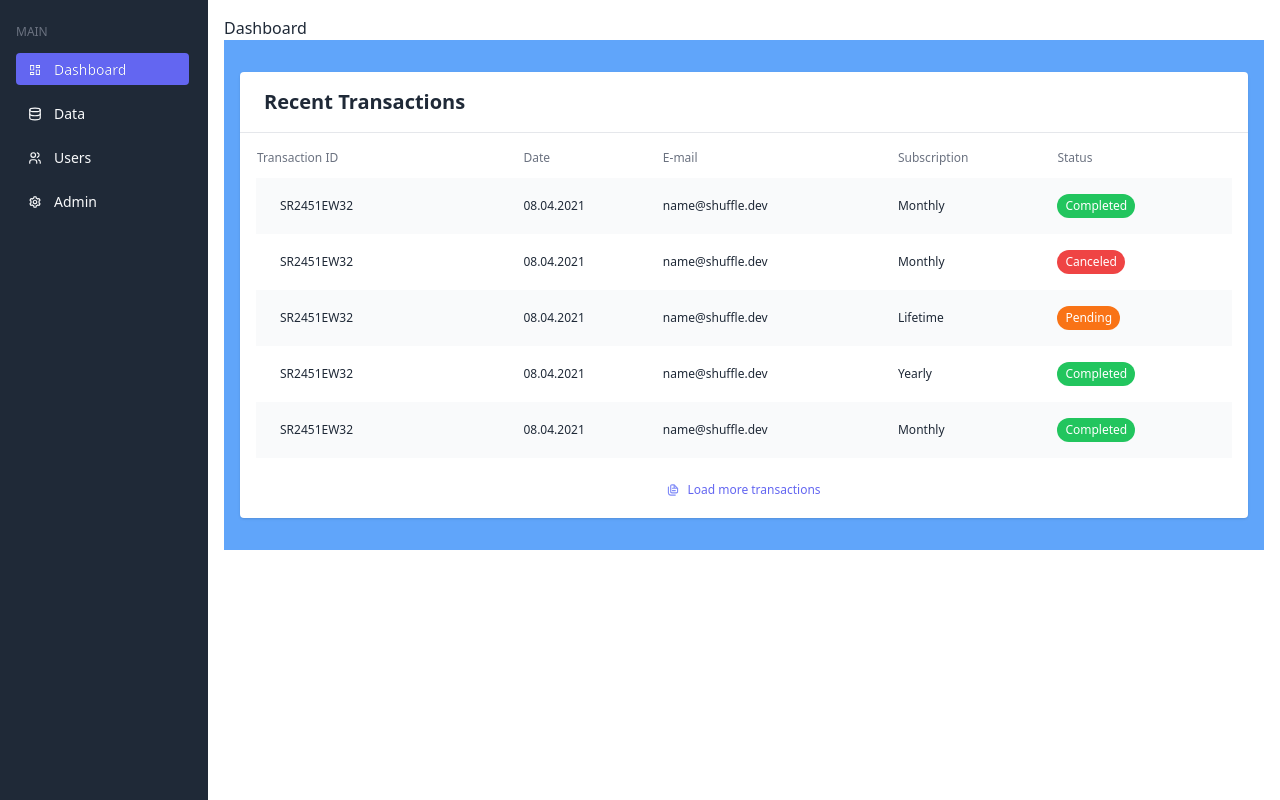
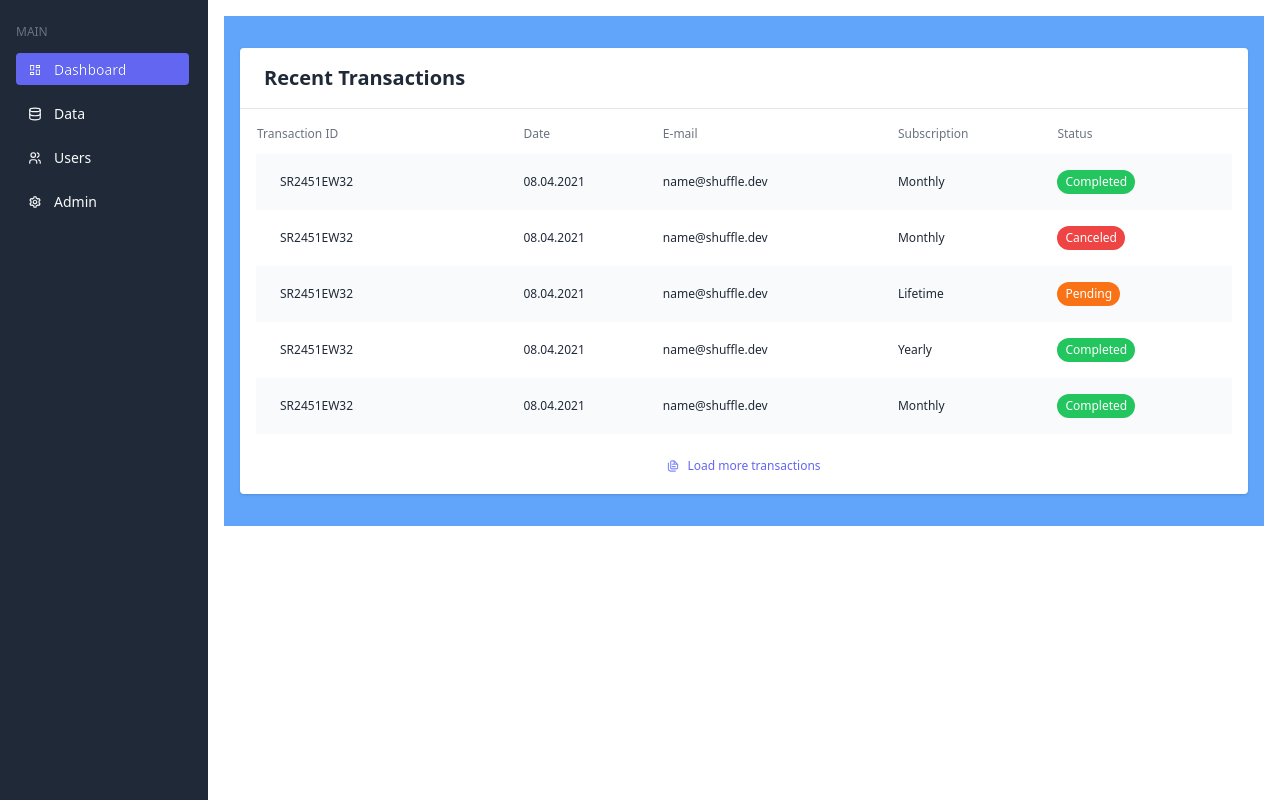
Before and after one commit to Moult-ux/framer-motion-test, a React (Create React App) app: page / in a window 1280 px wide. Built offline with nearby package versions, Linux system fonts and the light colour scheme.

Commit message:
retest animatedpage

```diff
--- a/src/App.tsx
+++ b/src/App.tsx
@@ -1,68 +1,12 @@
 import React, { useState, useEffect } from "react";
 import { motion, AnimatePresence, useAnimation, Variants } from "framer-motion";
 import { NavBar } from "./components/NavBar";
-import { GridSample } from "./components/GridSample";
-import { FormsSample } from "./components/FormsSample";
-import { UsersSample } from "./components/UsersSample";
-import { TableSample } from "./components/TableSample";
-
-const exitDistance = 600;
-const pageMotionVariants: Variants = {
-  top: {
-    opacity: 0,
-    y: -exitDistance,
-  },
-  bottom: {
-    opacity: 0,
-    y: exitDistance,
-  },
-  normal: {
-    opacity: 1,
-    y: 0,
-  },
-};
+import { AnimatedContainer } from "./components/AnimatedContainer";
 
 function App() {
   const [selectedMenuId, setSelectedMenuID] = useState(0);
   const [lastSelectedMenuId, setLastSelectedMenuID] = useState(0);
-  const [fromTop, setFromTop] = useState(1);
-  const menu0Animation = useAnimation();
-  const menu1Animation = useAnimation();
-  const menu2Animation = useAnimation();
-  const menu3Animation = useAnimation();
-  enum Direction {
-    TOP = "top",
-    BOTTOM = "bottom",
-    NORMAL = "normal",
-  }
-  useEffect(() => {
-    //Exiting page animation
-    animatePage(
-      fromTop === 1 ? Direction.TOP : Direction.BOTTOM,
-      lastSelectedMenuId
-    );
-    //Entering page animation
-    animatePage(Direction.NORMAL, selectedMenuId);
-  }, [selectedMenuId, fromTop]);
-
-  function animatePage(direction: Direction, menuId: number) {
-    switch (menuId) {
-      case 0:
-        menu0Animation.start(direction);
-        break;
-      case 1:
-        menu1Animation.start(direction);
-        break;
-      case 2:
-        menu2Animation.start(direction);
-        break;
-      case 3:
-        menu3Animation.start(direction);
-        break;
-      default:
-        break;
-    }
-  }
+  const [menuIsGoingDown, setMenuIsGoingDown] = useState(1);
 
   const selectedMenuIdCallBack = (id: number) => {
     const lastSelectedMenuId = selectedMenuId;
@@ -70,75 +14,25 @@ function App() {
     setSelectedMenuID(id);
     const menuIsGoingDown = id >= lastSelectedMenuId;
 
-    menuIsGoingDown ? setFromTop(1) : setFromTop(-1);
-    console.log("goging dowdn : " + menuIsGoingDown);
+    menuIsGoingDown ? setMenuIsGoingDown(1) : setMenuIsGoingDown(-1);
   };
 
   return (
     <div className="w-screen h-screen">
-      {/* <motion.div whileHover={{ scale: 1.05 }} whileTap={{ scale: 1 }}>
-        <button className="btn">Bouton daisyUi framer</button>
-      </motion.div> */}
+      <AnimatePresence>
         <div className="flex">
           <NavBar
             selectedMenuId={selectedMenuId}
             lastSelectedMenuId={lastSelectedMenuId}
             selectedMenuIdCallBack={selectedMenuIdCallBack}
           />
-
-        <div
-          className="w-10/12 m-4 overflow-hidden"
-          onClick={() => {
-            console.log("clicked");
-          }}
-        >
-          {selectedMenuId === 0 && (
-            <motion.div
-              variants={pageMotionVariants}
-              initial={fromTop === 1 ? "top" : "bottom"}
-              animate={menu0Animation}
-              transition={{ duration: 2 }}
-            >
-              <h1>Dashboard</h1>
-              <GridSample />
-            </motion.div>
-          )}
-
-          {selectedMenuId === 1 && (
-            <motion.div
-              variants={pageMotionVariants}
-              initial={fromTop === 1 ? "top" : "bottom"}
-              animate={menu1Animation}
-              transition={{ duration: 2 }}
-            >
-              <h1>Data</h1>
-              <TableSample />
-            </motion.div>
-          )}
-          {selectedMenuId === 2 && (
-            <motion.div
-              variants={pageMotionVariants}
-              initial={fromTop === 1 ? "top" : "bottom"}
-              animate={menu2Animation}
-              transition={{ duration: 2 }}
-            >
-              <h1>Forms</h1>
-              <FormsSample />
-            </motion.div>
-          )}
-          {selectedMenuId === 3 && (
-            <motion.div
-              variants={pageMotionVariants}
-              initial={fromTop === 1 ? "top" : "bottom"}
-              animate={menu3Animation}
-              transition={{ duration: 2 }}
-            >
-              <h1>Users</h1>
-              <UsersSample />
-            </motion.div>
-          )}
+          <AnimatedContainer
+            menuIsGoingDown={menuIsGoingDown}
+            selectedMenuId={selectedMenuId}
+            key={selectedMenuId}
+          />
         </div>
-      </div>
+      </AnimatePresence>
     </div>
   );
 }
--- /dev/null
+++ b/src/components/AnimatedContainer.tsx
@@ -0,0 +1,37 @@
+import React from "react";
+import { GridSample } from "./GridSample";
+import { FormsSample } from "./FormsSample";
+import { UsersSample } from "./UsersSample";
+import { TableSample } from "./TableSample";
+import AnimatedPage from "./AnimatedPage";
+
+export const AnimatedContainer = (props: {
+  selectedMenuId: number;
+  menuIsGoingDown: number;
+}) => {
+  return (
+    <div className="w-10/12 m-4 overflow-hidden">
+      {props.selectedMenuId === 0 && (
+        <AnimatedPage menuIsGoingDown={props.menuIsGoingDown}>
+          <GridSample />
+        </AnimatedPage>
+      )}
+
+      {props.selectedMenuId === 1 && (
+        <AnimatedPage menuIsGoingDown={props.menuIsGoingDown}>
+          <TableSample />
+        </AnimatedPage>
+      )}
+      {props.selectedMenuId === 2 && (
+        <AnimatedPage menuIsGoingDown={props.menuIsGoingDown}>
+          <FormsSample />
+        </AnimatedPage>
+      )}
+      {props.selectedMenuId === 3 && (
+        <AnimatedPage menuIsGoingDown={props.menuIsGoingDown}>
+          <UsersSample />
+        </AnimatedPage>
+      )}
+    </div>
+  );
+};
--- a/src/components/AnimatedPage.tsx
+++ b/src/components/AnimatedPage.tsx
@@ -1,20 +1,34 @@
-import { motion } from "framer-motion";
 import React, { ReactNode } from "react";
+import { motion, Variants } from "framer-motion";
 
 interface Props {
   children: ReactNode;
-  fromTop: boolean;
+  menuIsGoingDown: number;
 }
 
-const exitDistance = 400;
+const exitDistance = 600;
+const pageMotionVariants: Variants = {
+  top: {
+    opacity: 0,
+    y: -exitDistance,
+  },
+  bottom: {
+    opacity: 0,
+    y: exitDistance,
+  },
+  normal: {
+    opacity: 1,
+    y: 0,
+  },
+};
+
 const AnimatedPage = ({ children, ...props }: Props) => {
-  const sideToggle = props.fromTop ? 1 : -1;
-
   return (
     <motion.div
-      initial={{ opacity: 0, y: sideToggle * exitDistance }}
-      animate={{ opacity: 1, y: 0 }}
-      exit={{ opacity: 0, y: -1 * sideToggle * exitDistance }}
+      variants={pageMotionVariants}
+      initial={props.menuIsGoingDown === 1 ? "bottom" : "top"}
+      animate={"normal"}
+      exit={props.menuIsGoingDown === 1 ? "top" : "bottom"}
       transition={{ duration: 2 }}
     >
       {children}
```
Lines whose indentation alone changed are shown as unchanged.
